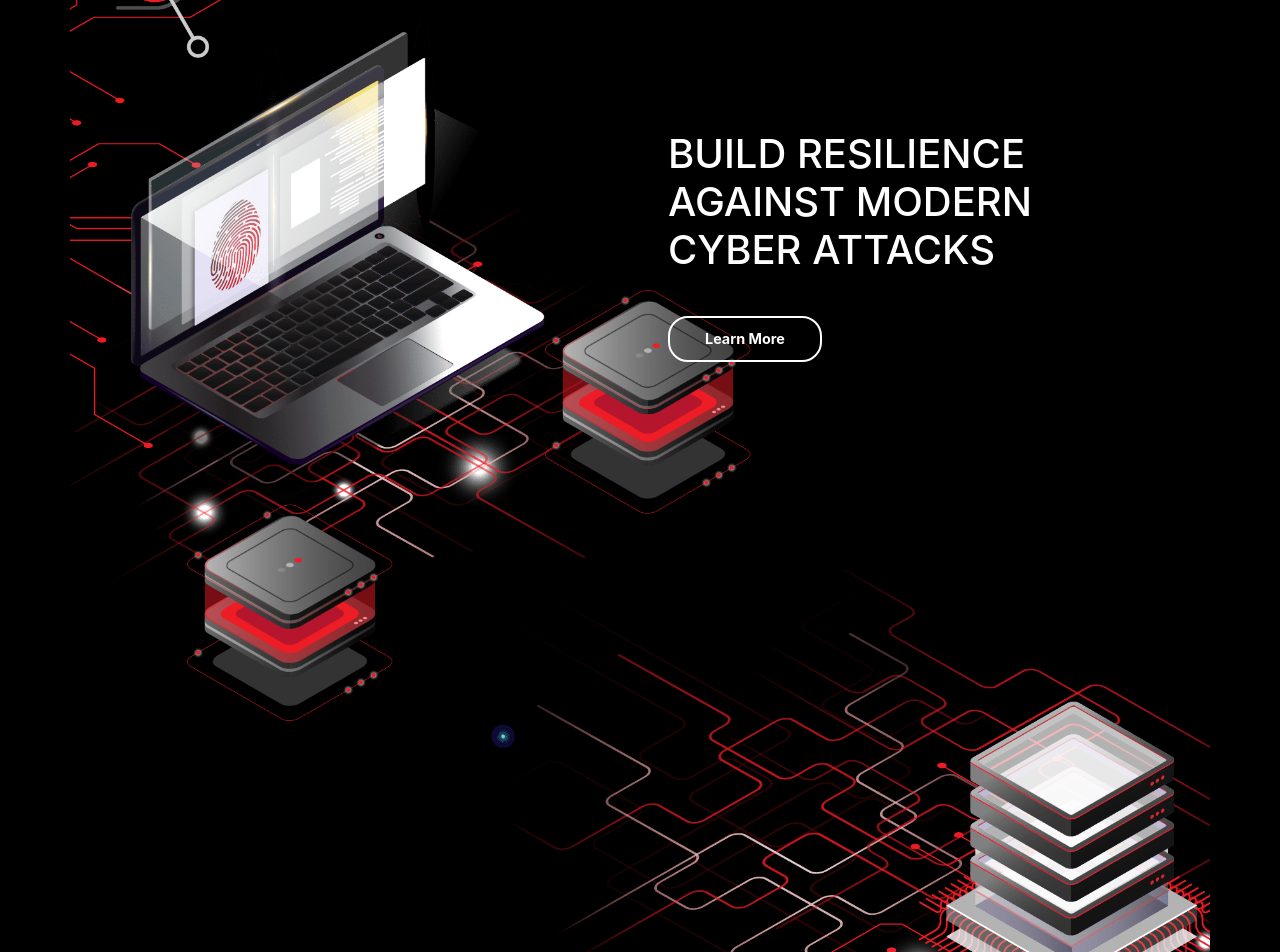
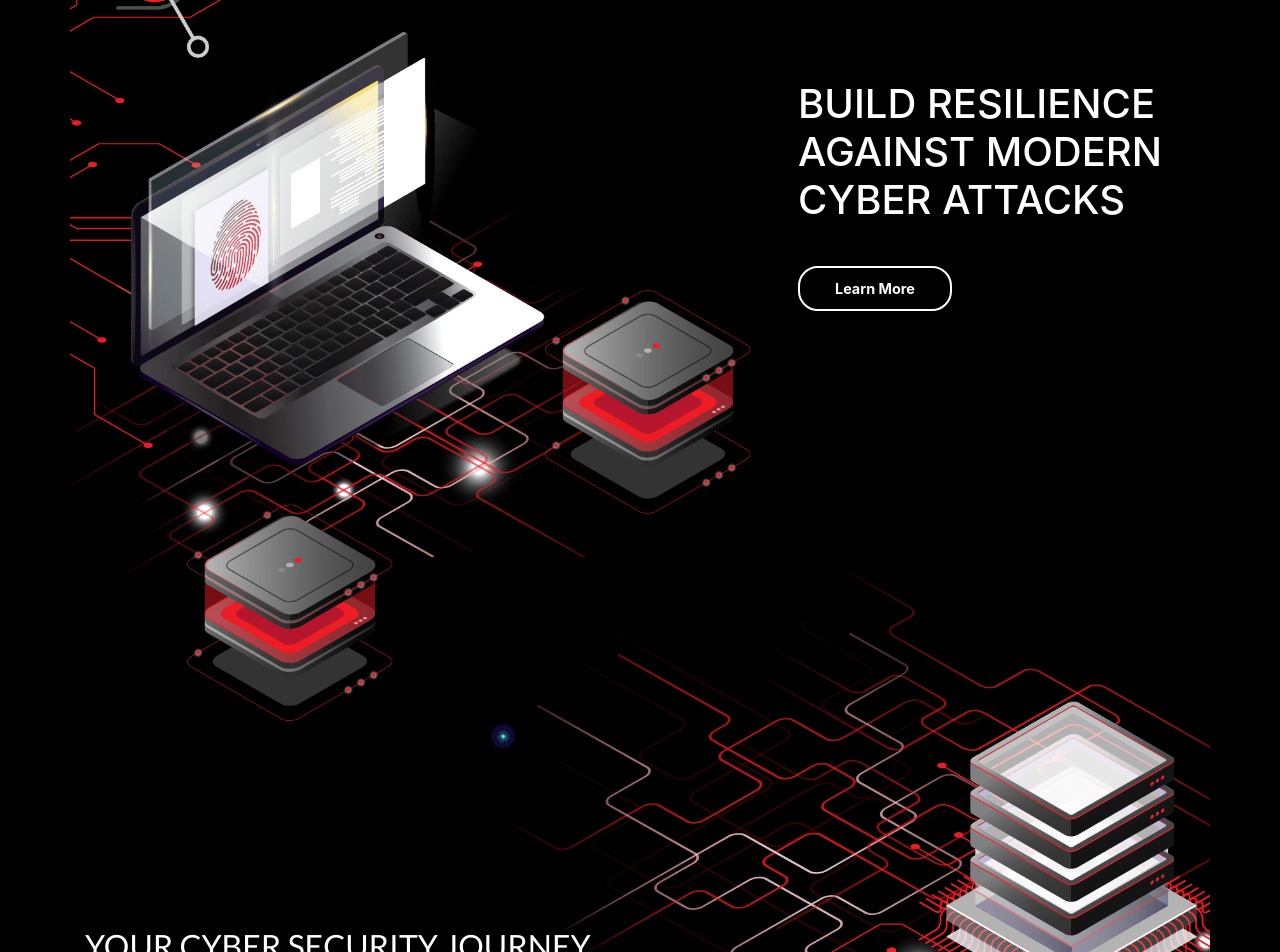
Before and after one commit to Panfi/Redshift, a React (Create React App) app: page / in a window 1280 px wide. Shown: the part 80-1032 px from the top of the page. Built offline with nearby package versions, Linux system fonts and the light colour scheme.

Commit message:
Update home.js
Center banner content and alignment

```diff
--- a/src/pages/homeComponent/home.css
+++ b/src/pages/homeComponent/home.css
@@ -19,7 +19,8 @@
   font-weight: 900;
   margin-top: 70px;
 }
-
+.banner-t1{position: absolute; top: -1085px;}
+.banner-t2{position: absolute; top: -208px;}
 .home a.btn-default {
   background: transparent !important;
   color: #fff !important;
@@ -40,7 +41,7 @@
   font-weight: bold;
 }
 .home-text-block {
-  position: absolute;
+  /*position: absolute;*/
   top: 0px;
   right: 200px;
   /* width: 400px; */
--- a/src/pages/homeComponent/home.js
+++ b/src/pages/homeComponent/home.js
@@ -149,12 +149,16 @@ class Home extends Component {
             }}
             isStopped={this.state.isStopped}
             isPaused={false} />
-          <Container className="home-text-block" style={{ paddingTop: isMobile ? null : "200px", marginTop: isMobile ? -100 : null }}>
+          <div className="home-text-block" style={{ paddingTop: isMobile ? null : "0px", marginTop: isMobile ? -100 : null }}>
             <Row>
-              <Col md="7"></Col>
+              <Col md="7">
+                <div class="banner-t2">
+                  <h3 style={{ paddingTop: isMobile ? "250px" : "0px", paddingLeft: "0px", color: '#fff', fontWeight: "normal", fontSize: "32px" }}>Your cyber security journey</h3>
+                </div>
+              </Col>
               <Col md="5">
-                <div className="ml-5">
-                  <h1 style={{ textTransform: "uppercase", marginTop: isMobile ? "50px" : "10px", color: '#fff' }}>
+                <div className="ml-5 banner-t1">
+                  <h1 style={{ textTransform: "uppercase", marginTop: isMobile ? "50px" : "100px", color: '#fff' }}>
                     Build resilience <br />
                     against modern <br />
                     cyber attacks
@@ -178,10 +182,10 @@ class Home extends Component {
                 <br /> attack path mapping to show you the true business context
                   of vulnerabilities.
               </p> */}
-                <h3 style={{ paddingTop: isMobile ? "250px" : "635px", paddingLeft: "90px", color: '#fff', fontWeight: "normal", fontSize: "32px" }}>Your cyber security journey</h3>
+
               </Col>
             </Row>
-          </Container>
+          </div>
         </Container>
         </div>
         {/* <Container fluid className="home"> */}
```
